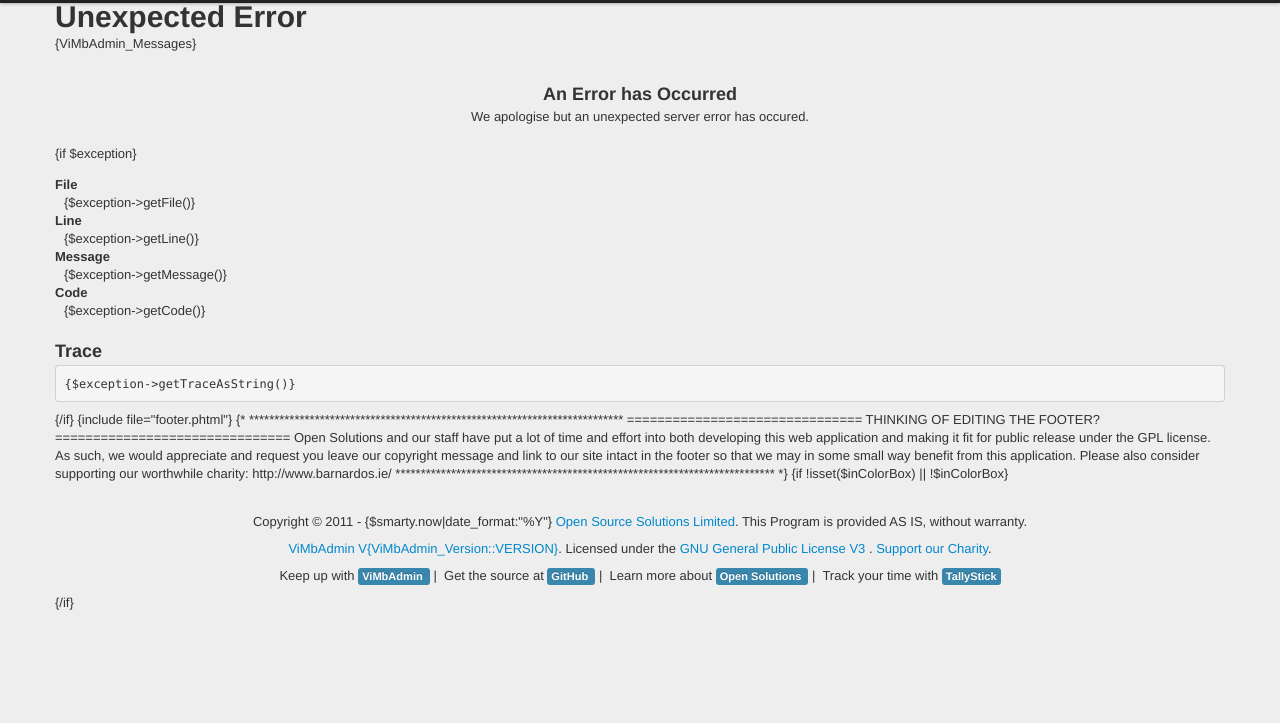
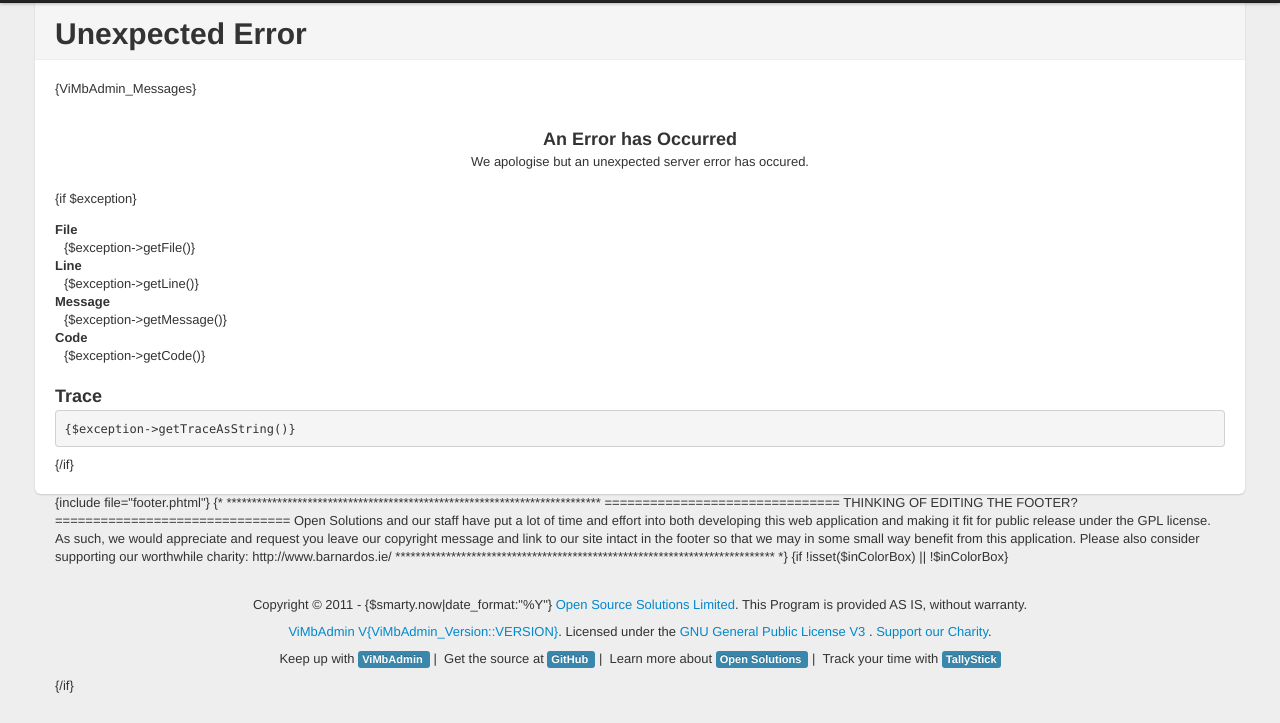
Before and after one commit to opensolutions/ViMbAdmin, a PHP site: template application/views/error/error.phtml in a window 1280 px wide. Shown: the part 77-800 px from the top of the page. Run offline with PHP 8.4, Linux system fonts and the light colour scheme; the template is opened without the code that fills it, so the values that code supplies are empty.

Commit message:
error views migrated to bootstrap

```diff
--- a/application/views/error/error.phtml
+++ b/application/views/error/error.phtml
@@ -1,6 +1,12 @@
 {include file="header.phtml"}
 
-<h1>Unexpected Error</h1>
+
+<div class="page-content" >
+
+    <div class="page-header" >
+        <h1>Unexpected Error</h1>
+    </div>
+
 
 {ViMbAdmin_Messages}
 
@@ -40,5 +46,5 @@
     <pre>{$exception->getTraceAsString()}</pre>
 
 {/if}
-
+</div>
 {include file="footer.phtml"}
```
Also changed, not shown: application/views/error/error-404.phtml (+7 -2 lines), application/views/error/error-debug.phtml (+7 -2 lines), application/views/error/insufficient-permissions.phtml (+7 -2 lines).
